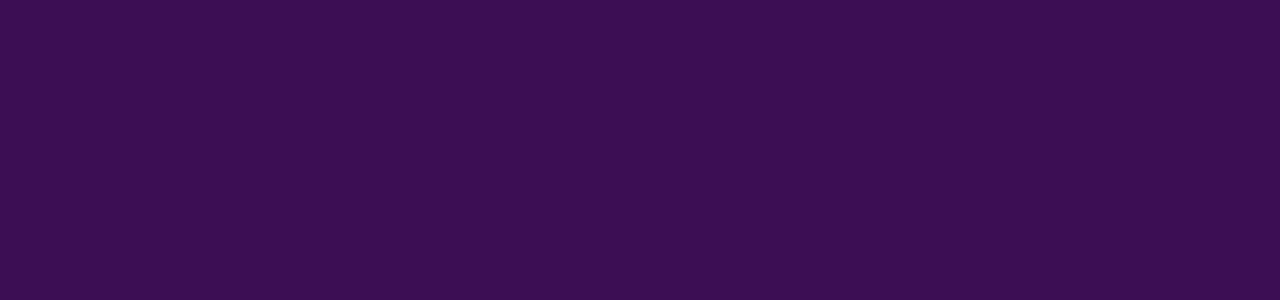
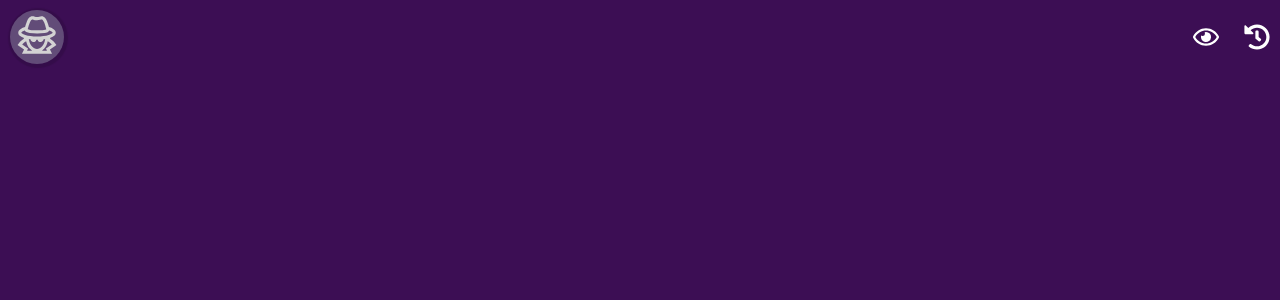
Before and after one commit to SantV7/invoice_manager, a React (Vite) app: page / in a window 1280 px wide. Shown: the top 300 px of the page. Built offline with nearby package versions, Linux system fonts and the light colour scheme.

Commit message:
Adicionando mais icones

```diff
--- a/src/App.jsx
+++ b/src/App.jsx
@@ -1,8 +1,10 @@
 import '../src/global.css'
+import Header from './components/header/Header'
 function App() {
 
   return (
     <>
+    <Header />
 
     </>
   )
--- a/src/components/header/Header.jsx
+++ b/src/components/header/Header.jsx
@@ -1,12 +1,29 @@
 import { LiaUserSecretSolid } from "react-icons/lia";
+import { FaRegEye } from "react-icons/fa";
+import { FaEyeLowVision } from "react-icons/fa6";
+import { FaHistory } from "react-icons/fa";
+import styles from '../header/header.module.css'
+import { useState } from "react";
 
 
 const Header = () => {
+
+    const [eyeState, setEyeState] = useState(true)
   return (
     <>
-      <header>
-        <div className="icon_user">
-            <LiaUserSecretSolid id='personal_icon' />
+      <header className={styles.headerAcc}>
+        <div className={styles.icon_user}>
+            <LiaUserSecretSolid color="lightgray" size={50}/>
+        </div>
+
+        <div onClick={() => setEyeState(!eyeState)} className={styles.icon_usage}>
+            {
+                eyeState
+                ? <FaRegEye className={styles.icons_hover} size={26} />
+                : <FaEyeLowVision className={styles.icons_hover} size={26}/>
+            }
+
+            <FaHistory className={styles.icons_hover} size={26} />
         </div>
       </header>
     </>
--- /dev/null
+++ b/src/components/header/header.module.css
@@ -0,0 +1,32 @@
+.headerAcc {
+    display: flex;
+    justify-content: space-between;
+    align-items: start;
+    padding: 10px;
+}
+
+.icon_user {
+    box-shadow: 1px 1px 1px 3px rgba(0, 0, 0, 0.116);
+    width: 54.2px;
+    height: 54.2px;
+    text-align: center;
+    border-radius: 50%;
+    background-color: rgba(138, 140, 156, 0.493);
+}
+
+.icon_usage {
+    margin-top: 14px;
+    display: flex;
+    gap: 25px;
+    cursor: pointer;
+    color: rgb(255, 255, 255);
+    flex-flow: row nowrap;
+}
+
+
+.icons_hover {
+    transition: ease 0.3s;
+}
+.icons_hover:hover {
+    scale: 1.1;
+}
```
